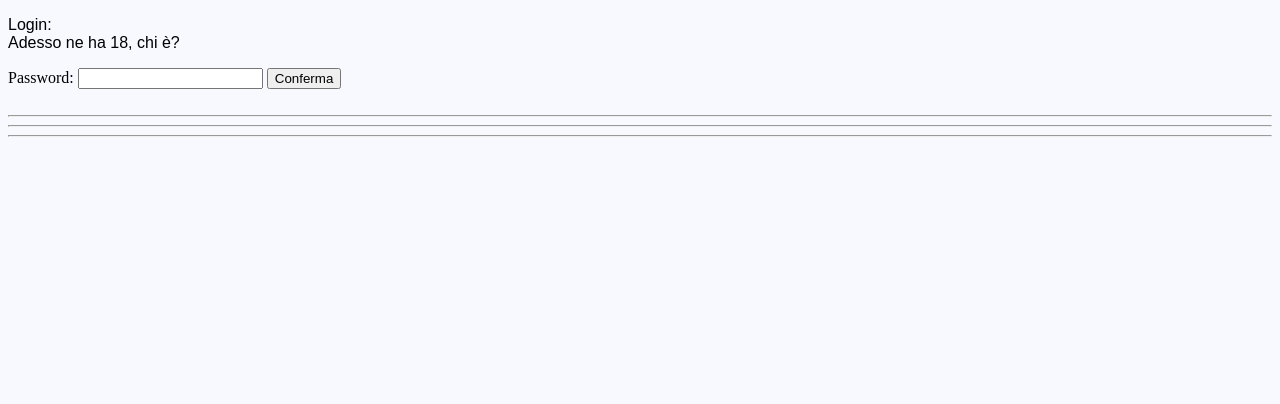
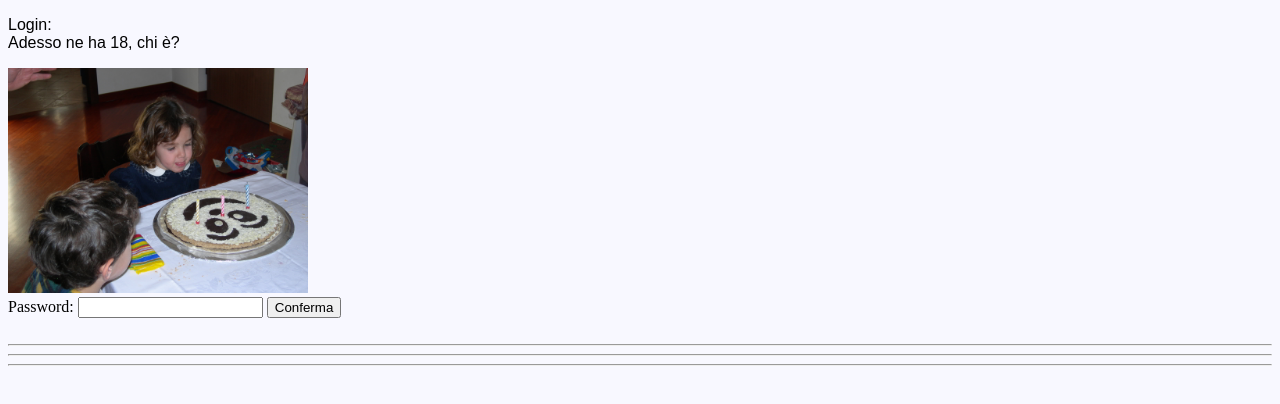
Before and after one commit to AlessandroVivi/AlessandroVivi.github.io, a plain HTML site: page index.html in a window 1280 px wide. Drawn offline with Linux system fonts and the light colour scheme.

Commit message:
update index

```diff
--- a/index.html
+++ b/index.html
@@ -281,7 +281,7 @@
 
 
 	<p>Login: <br>Adesso ne ha 18, chi è?</p>
-
+	<img src="torta.jpg" width="300">
 	<form name="myForm0" onsubmit="return validateForm0()">
 	Password: <input type="text" name="fpass0">
 	<input type="submit" value="Conferma">
```
Also changed, not shown: gnomo.JPG (deleted), gnomo1.JPG (deleted), torta.JPG (added).
